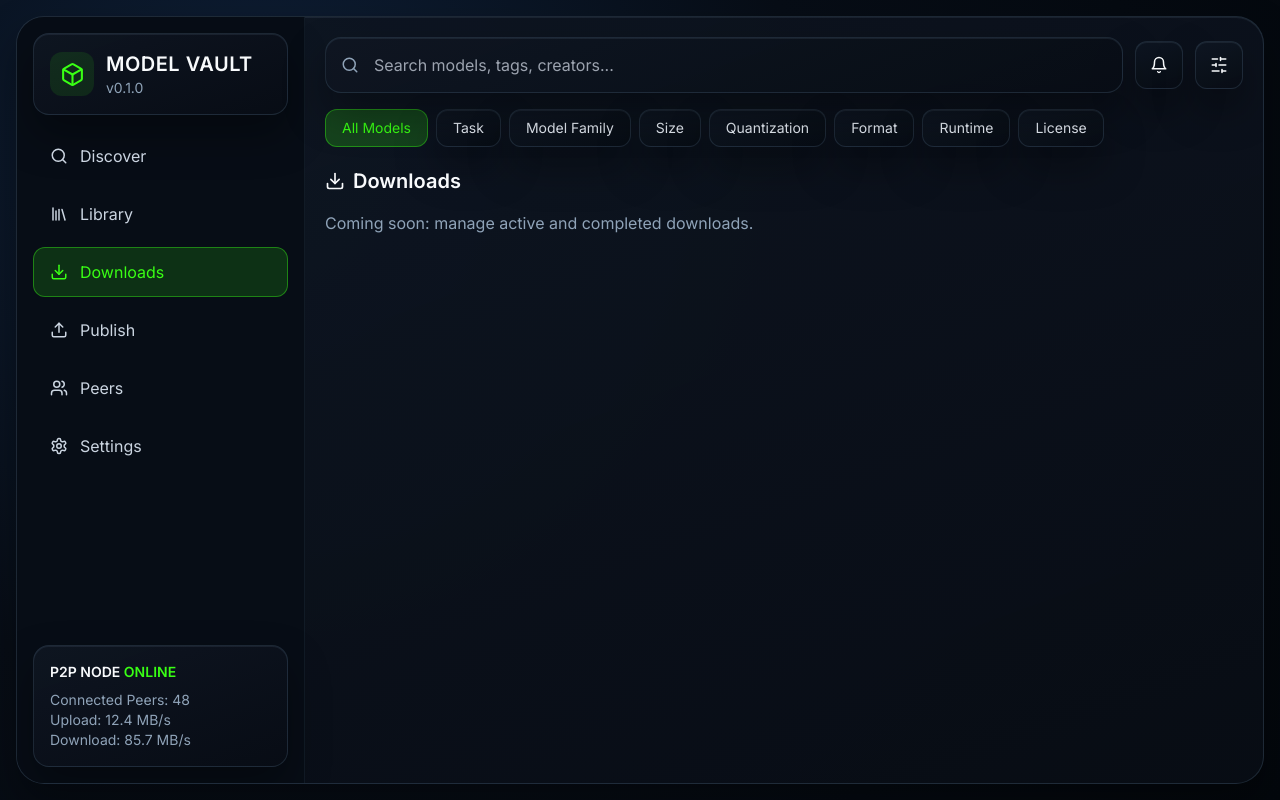
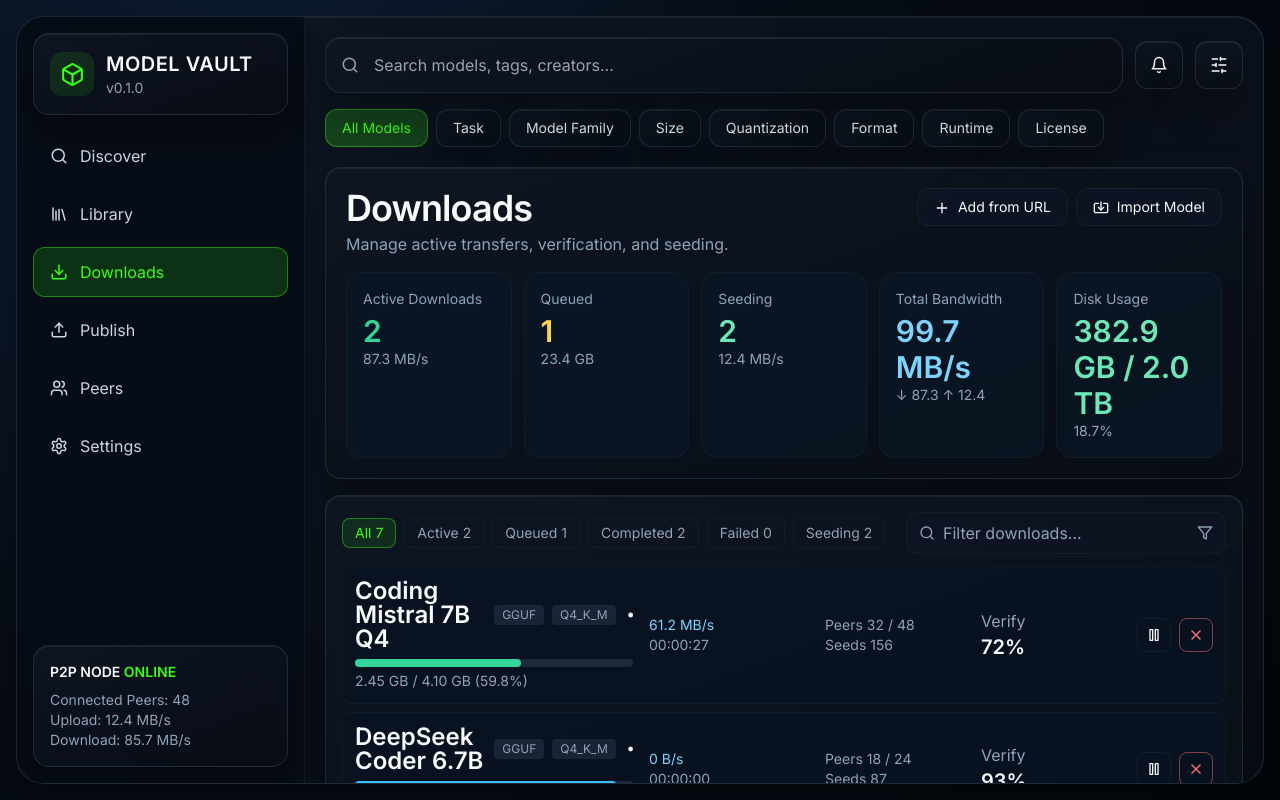
Before and after one commit to HiveForensics-AI/model-vault-desktop, a React (Vite) app: page /#/downloads in a window 1280 px wide. Built offline with nearby package versions, Linux system fonts and the light colour scheme.

Commit message:
Build downloads page UI from mockup

```diff
--- a/src/pages/DownloadsPage.tsx
+++ b/src/pages/DownloadsPage.tsx
@@ -1,13 +1,230 @@
 import React from 'react';
-import { Download } from 'lucide-react';
+import {
+  ArrowDown,
+  ArrowUp,
+  CheckCircle2,
+  Circle,
+  Download,
+  Filter,
+  FolderOpen,
+  Import,
+  Pause,
+  Play,
+  Plus,
+  Search,
+  Upload,
+  X,
+} from 'lucide-react';
+
+type Transfer = {
+  name: string;
+  tag: string;
+  profile: string;
+  progress: number;
+  amount: string;
+  speed: string;
+  eta: string;
+  peers: string;
+  seeds: string;
+  verify: string;
+  color: string;
+  status: 'downloading' | 'queued' | 'completed' | 'seeding';
+};
+
+const transferRows: Transfer[] = [
+  {
+    name: 'Coding Mistral 7B Q4',
+    tag: 'Q4_K_M',
+    profile: 'GGUF',
+    progress: 59.8,
+    amount: '2.45 GB / 4.10 GB',
+    speed: '61.2 MB/s',
+    eta: '00:00:27',
+    peers: '32 / 48',
+    seeds: '156',
+    verify: '72%',
+    color: 'bg-emerald-400',
+    status: 'downloading',
+  },
+  {
+    name: 'DeepSeek Coder 6.7B',
+    tag: 'Q4_K_M',
+    profile: 'GGUF',
+    progress: 93.9,
+    amount: '3.10 GB / 3.30 GB',
+    speed: '0 B/s',
+    eta: '00:00:00',
+    peers: '18 / 24',
+    seeds: '87',
+    verify: '93%',
+    color: 'bg-sky-400',
+    status: 'downloading',
+  },
+  {
+    name: 'Qwen2 7B Instruct Q5',
+    tag: 'Q5_K_M',
+    profile: 'GGUF',
+    progress: 0,
+    amount: '0 B / 4.68 GB',
+    speed: 'Position 2 of 3',
+    eta: 'Queued',
+    peers: '12',
+    seeds: '35',
+    verify: '0%',
+    color: 'bg-amber-400',
+    status: 'queued',
+  },
+  {
+    name: 'Phi-3 Mini 4K Instruct',
+    tag: 'Q4_K_M',
+    profile: 'GGUF',
+    progress: 100,
+    amount: '4.25 GB / 4.25 GB',
+    speed: 'Completed',
+    eta: '2m ago',
+    peers: '0',
+    seeds: '0',
+    verify: '100%',
+    color: 'bg-emerald-400',
+    status: 'completed',
+  },
+  {
+    name: 'Llama 3.1 8B Q5_K_M',
+    tag: 'Q5_K_M',
+    profile: 'GGUF',
+    progress: 100,
+    amount: '5.21 GB / 5.21 GB',
+    speed: 'Upload 8.7 MB/s',
+    eta: 'Seeding',
+    peers: '24',
+    seeds: '142',
+    verify: 'Ratio 1.68',
+    color: 'bg-emerald-400',
+    status: 'seeding',
+  },
+];
 
 export default function DownloadsPage() {
   return (
-    <div className="space-y-4">
-      <h1 className="text-xl font-semibold flex items-center gap-2">
-        <Download size={20} /> Downloads
-      </h1>
-      <p className="text-muted">Coming soon: manage active and completed downloads.</p>
+    <div className="grid grid-cols-1 gap-4 2xl:grid-cols-[minmax(0,1fr)_320px]">
+      <section className="space-y-4">
+        <header className="glass rounded-2xl p-5">
+          <div className="flex items-start justify-between gap-3">
+            <div>
+              <h1 className="text-4xl font-semibold tracking-tight">Downloads</h1>
+              <p className="mt-1 text-muted">Manage active transfers, verification, and seeding.</p>
+            </div>
+            <div className="flex gap-2 text-sm">
+              <button className="rounded-xl border border-border/60 bg-slate-900/50 px-4 py-2"> <Plus className="inline mr-2" size={16}/>Add from URL</button>
+              <button className="rounded-xl border border-border/60 bg-slate-900/50 px-4 py-2"> <Import className="inline mr-2" size={16}/>Import Model</button>
+            </div>
+          </div>
+          <div className="mt-4 grid grid-cols-2 gap-3 xl:grid-cols-5">
+            {[
+              ['Active Downloads', '2', '87.3 MB/s', 'text-emerald-400'],
+              ['Queued', '1', '23.4 GB', 'text-amber-300'],
+              ['Seeding', '2', '12.4 MB/s', 'text-emerald-300'],
+              ['Total Bandwidth', '99.7 MB/s', '↓ 87.3  ↑ 12.4', 'text-sky-300'],
+              ['Disk Usage', '382.9 GB / 2.0 TB', '18.7%', 'text-emerald-300'],
+            ].map(([title, value, sub, accent]) => (
+              <div key={title} className="rounded-2xl border border-border/40 bg-[#0b1727]/70 p-4">
+                <p className="text-sm text-muted">{title}</p>
+                <p className={`mt-1 text-3xl font-semibold ${accent}`}>{value}</p>
+                <p className="text-sm text-muted">{sub}</p>
+              </div>
+            ))}
+          </div>
+        </header>
+
+        <section className="glass rounded-2xl p-4">
+          <div className="mb-3 flex items-center justify-between gap-3">
+            <div className="flex gap-2 text-sm">
+              {['All 7', 'Active 2', 'Queued 1', 'Completed 2', 'Failed 0', 'Seeding 2'].map((pill, i) => (
+                <button key={pill} className={`rounded-lg border px-3 py-1 ${i === 0 ? 'border-primary/40 bg-primary/10 text-primary' : 'border-border/50 text-muted'}`}>
+                  {pill}
+                </button>
+              ))}
+            </div>
+            <div className="flex items-center gap-2 rounded-xl border border-border/50 bg-slate-900/40 px-3 py-2 text-muted w-80">
+              <Search size={16} /> <span>Filter downloads...</span>
+              <Filter className="ml-auto" size={16} />
+            </div>
+          </div>
+
+          <div className="space-y-2">
+            {transferRows.map((row) => (
+              <div key={row.name} className="rounded-xl border border-border/40 bg-[#071323]/60 p-3">
+                <div className="grid grid-cols-[minmax(0,2fr)_160px_140px_120px_96px] items-center gap-4">
+                  <div>
+                    <div className="flex items-center gap-2">
+                      <p className="text-2xl font-semibold leading-none">{row.name}</p>
+                      <span className="rounded bg-slate-800/80 px-2 py-0.5 text-xs text-muted">{row.profile}</span>
+                      <span className="rounded bg-slate-800/80 px-2 py-0.5 text-xs text-muted">{row.tag}</span>
+                      <Circle className="ml-1" size={10} fill="currentColor" />
+                    </div>
+                    <div className="mt-2 h-2 rounded-full bg-slate-800">
+                      <div className={`h-2 rounded-full ${row.color}`} style={{ width: `${row.progress}%` }} />
+                    </div>
+                    <p className="mt-1 text-sm text-muted">{row.amount} ({row.progress}%)</p>
+                  </div>
+                  <div className="text-sm">
+                    <p className="text-sky-300">{row.speed}</p>
+                    <p className="text-muted">{row.eta}</p>
+                  </div>
+                  <div className="text-sm text-muted">
+                    <p>Peers {row.peers}</p>
+                    <p>Seeds {row.seeds}</p>
+                  </div>
+                  <div>
+                    <p className="text-muted">Verify</p>
+                    <p className="text-xl font-semibold">{row.verify}</p>
+                  </div>
+                  <div className="flex justify-end gap-2">
+                    {row.status === 'downloading' ? <button className="rounded-lg border border-border/50 p-2"><Pause size={16} /></button> : null}
+                    {row.status === 'queued' ? <button className="rounded-lg border border-border/50 p-2"><Play size={16} /></button> : null}
+                    {(row.status === 'completed' || row.status === 'seeding') ? <button className="rounded-lg border border-border/50 p-2"><FolderOpen size={16} /></button> : null}
+                    <button className="rounded-lg border border-red-400/50 p-2 text-red-400"><X size={16} /></button>
+                  </div>
+                </div>
+              </div>
+            ))}
+          </div>
+        </section>
+
+        <section className="glass rounded-2xl p-4">
+          <div className="flex items-center gap-6 text-sm text-muted">
+            <span>Active: 2</span><span>Queued: 1</span><span>Seeding: 2</span>
+            <span className="text-sky-300 flex items-center gap-1"><ArrowDown size={14}/>87.3 MB/s</span>
+            <span className="text-emerald-300 flex items-center gap-1"><ArrowUp size={14}/>12.4 MB/s</span>
+            <span>Disk: 382.9 GB / 2.0 TB</span>
+          </div>
+        </section>
+      </section>
+
+      <aside className="space-y-4">
+        <div className="glass rounded-2xl p-4">
+          <h3 className="text-xl font-semibold mb-3">Queue Summary</h3>
+          <div className="grid grid-cols-[120px_1fr] gap-4 items-center">
+            <div className="mx-auto h-28 w-28 rounded-full border-[14px] border-emerald-400/40 grid place-items-center">
+              <div className="text-center"><p className="text-3xl font-semibold">7</p><p className="text-sm text-muted">Total</p></div>
+            </div>
+            <div className="space-y-1 text-sm text-muted">
+              <p className="flex items-center justify-between"><span className="inline-flex items-center gap-2"><Circle size={10} fill="currentColor" className="text-emerald-400"/>Active</span><span>2</span></p>
+              <p className="flex items-center justify-between"><span className="inline-flex items-center gap-2"><Circle size={10} fill="currentColor" className="text-sky-400"/>Queued</span><span>1</span></p>
+              <p className="flex items-center justify-between"><span className="inline-flex items-center gap-2"><Circle size={10} fill="currentColor" className="text-lime-400"/>Completed</span><span>2</span></p>
+              <p className="flex items-center justify-between"><span className="inline-flex items-center gap-2"><Circle size={10} fill="currentColor" className="text-amber-400"/>Seeding</span><span>2</span></p>
+            </div>
+          </div>
+        </div>
+        <div className="glass rounded-2xl p-4 space-y-3 text-sm">
+          <h3 className="text-xl font-semibold">Bandwidth Controls</h3>
+          <div className="flex justify-between"><span className="text-muted">Download Limit</span><span>100 MB/s</span></div>
+          <div className="h-2 rounded-full bg-slate-800"><div className="h-2 w-2/3 rounded-full bg-emerald-400"/></div>
+          <div className="flex justify-between"><span className="text-muted">Upload Limit</span><span>20 MB/s</span></div>
+          <div className="h-2 rounded-full bg-slate-800"><div className="h-2 w-1/3 rounded-full bg-emerald-400"/></div>
+          <div className="flex items-center justify-between"><span className="text-muted">Global Limits</span><CheckCircle2 className="text-emerald-400" size={18} /></div>
+        </div>
+      </aside>
     </div>
   );
 }
```
